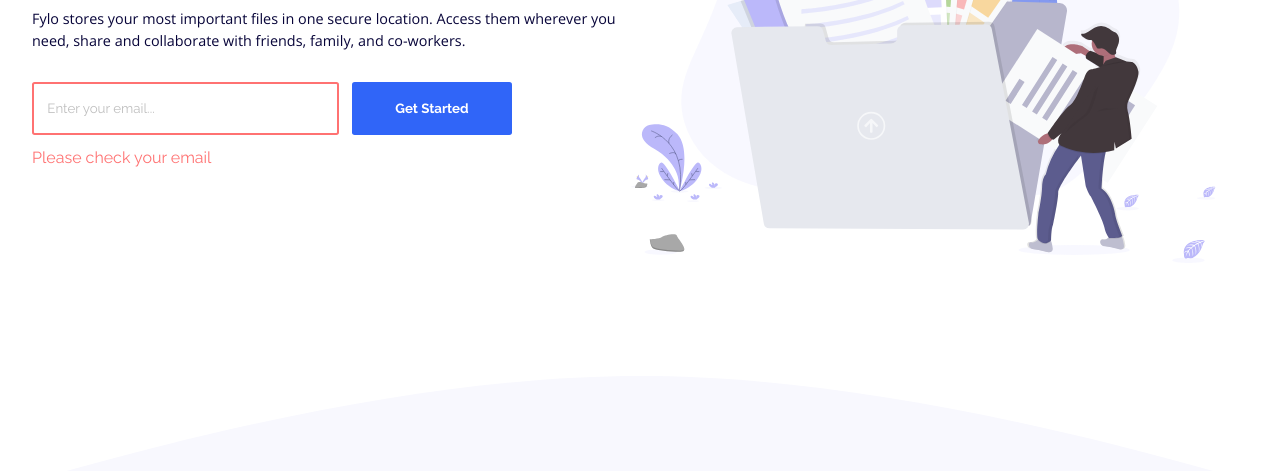
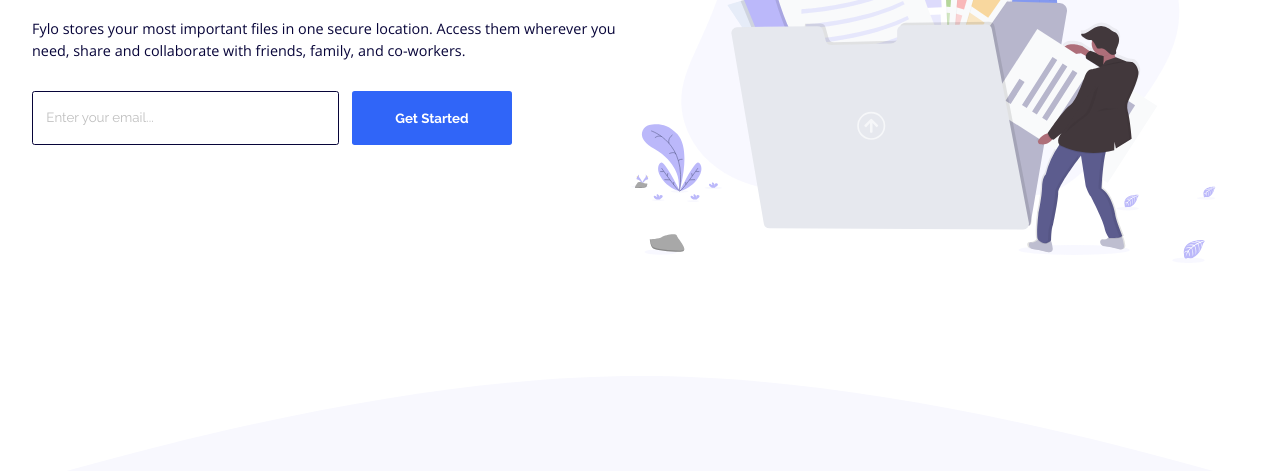
Before and after one commit to Hazel-Black/fylo-landing-page-with-two-column-layout-master, a plain HTML site: page index.html in a window 1280 px wide. Shown: the part 329-800 px from the top of the page. Drawn offline with nearby package versions, Linux system fonts and the light colour scheme.

Commit message:
Updated read me

```diff
--- a/styles.css
+++ b/styles.css
@@ -68,11 +68,10 @@
   width: 100%;
   border-radius: 0.2em;
 }
-input:invalid {
-  border: rgb(255, 114, 114) solid 2px;
-}
+
 
 span{
+  display: none;
   color: rgb(255, 114, 114);
 }
 input[type="email"] {
@@ -84,6 +83,7 @@
   font-weight: 400;
   font-family: var(--main-font);
 }
+
 
 input[type="submit"] {
   color: white;
@@ -273,10 +273,8 @@
     display: flex;
     max-width: 30em;
   }
-  input:invalid {
-    border: rgb(255, 114, 114) solid 2px;
 
-  }
+
 
 
   input[type="email"] {
```
Also changed, not shown: images/screenshot-1.png (added), images/screenshot-2.png (added), images/screenshot-3.png (added), 1 other file.
